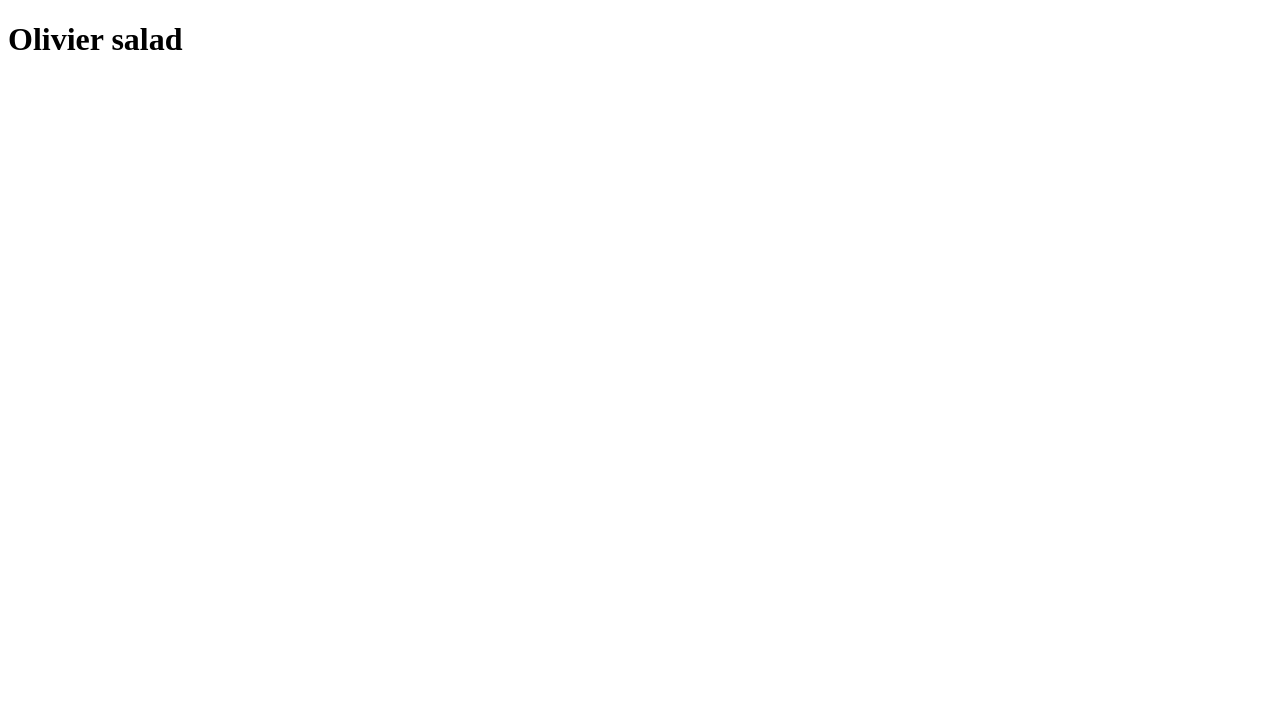
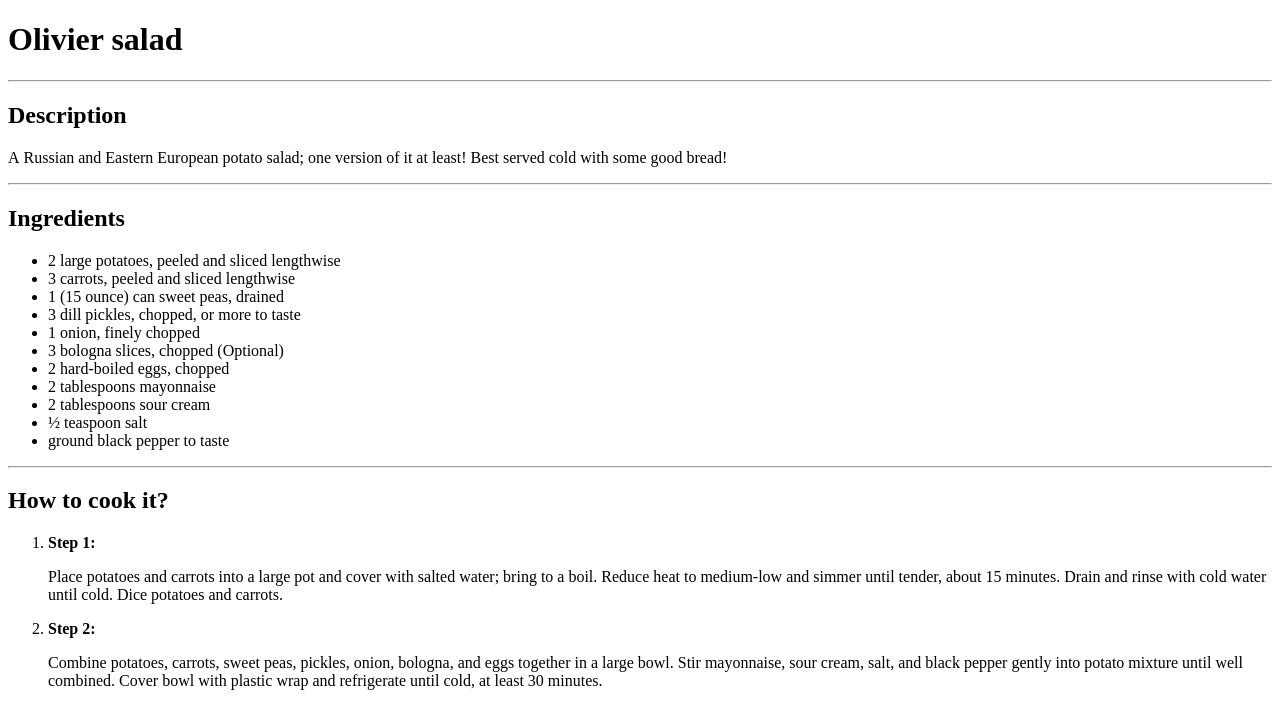
Before and after one commit to Frost-Side/odin-recipes, a plain HTML site: page recipes/olivier-salad.html in a window 1280 px wide. Drawn offline with Linux system fonts and the light colour scheme.

Commit message:
create olivier page content

```diff
--- a/recipes/olivier-salad.html
+++ b/recipes/olivier-salad.html
@@ -6,5 +6,35 @@
 </head>
 <body>
     <h1>Olivier salad</h1>
+    <hr>
+    <h2>Description</h2>
+    <p>A&nbsp;Russian and Eastern European potato salad; one version of&nbsp;it&nbsp;at&nbsp;least! Best served cold with some good bread!</p>
+    <hr>
+    <h2>Ingredients</h2>
+    <ul>
+        <li>2&nbsp;large potatoes, peeled and sliced lengthwise</li>
+        <li>3&nbsp;carrots, peeled and sliced lengthwise</li>
+        <li>1 (15&nbsp;ounce) can sweet peas, drained</li>
+        <li>3&nbsp;dill pickles, chopped, or&nbsp;more to&nbsp;taste</li>
+        <li>1&nbsp;onion, finely chopped</li>
+        <li>3&nbsp;bologna slices, chopped (Optional)</li>
+        <li>2&nbsp;hard-boiled eggs, chopped</li>
+        <li>2&nbsp;tablespoons mayonnaise</li>
+        <li>2&nbsp;tablespoons sour cream</li>
+        <li>&frac12; teaspoon salt</li>
+        <li>ground black pepper to&nbsp;taste</li>
+    </ul>
+    <hr>
+    <h2>How to cook it?</h2>
+    <ol>
+        <li>
+            <b>Step 1:</b>
+            <p>Place potatoes and carrots into a&nbsp;large pot and cover with salted water; bring to&nbsp;a&nbsp;boil. Reduce heat to&nbsp;medium-low and simmer until tender, about 15&nbsp;minutes. Drain and rinse with cold water until cold. Dice potatoes and carrots.</p>
+        </li>
+        <li>
+            <b>Step 2:</b>
+            <p>Combine potatoes, carrots, sweet peas, pickles, onion, bologna, and eggs together in&nbsp;a&nbsp;large bowl. Stir mayonnaise, sour cream, salt, and black pepper gently into potato mixture until well combined. Cover bowl with plastic wrap and refrigerate until cold, at&nbsp;least 30&nbsp;minutes.</p>
+        </li>
+    </ol>
 </body>
 </html>
```
